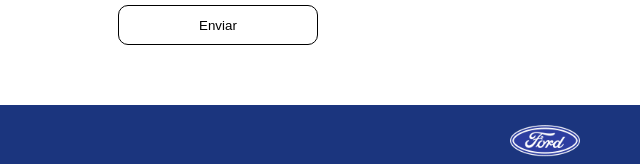
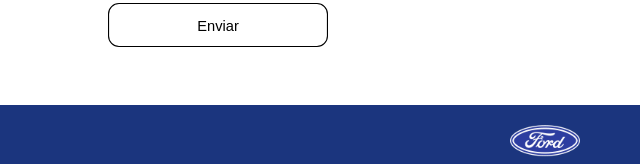
Before and after one commit to ovandersongabriel-hue/-Desafio_Sprint-06-LGPD-Vanderson-Gabriel-Oliveira-de-Souza, a plain HTML site: page contato.html in a window 1280 px wide. In both pictures the pointer is over the button "Enviar". Shown: the part 630-794 px from the top of the page, 640-1280 px from the left. Drawn offline with Linux system fonts and the light colour scheme.

Commit message:
Enhance button styles with transition and hover effects
Added transition effect and hover scaling to buttons.

```diff
--- a/css/form.css
+++ b/css/form.css
@@ -48,6 +48,12 @@ button {
     margin-right: 8px;
     float: right;
     cursor: pointer;
+    transition: 0.2s ease-in;
+    cursor: pointer;
+}
+
+button:hover {
+    transform: scale(1.10);
 }
 
 .titulo {
```
